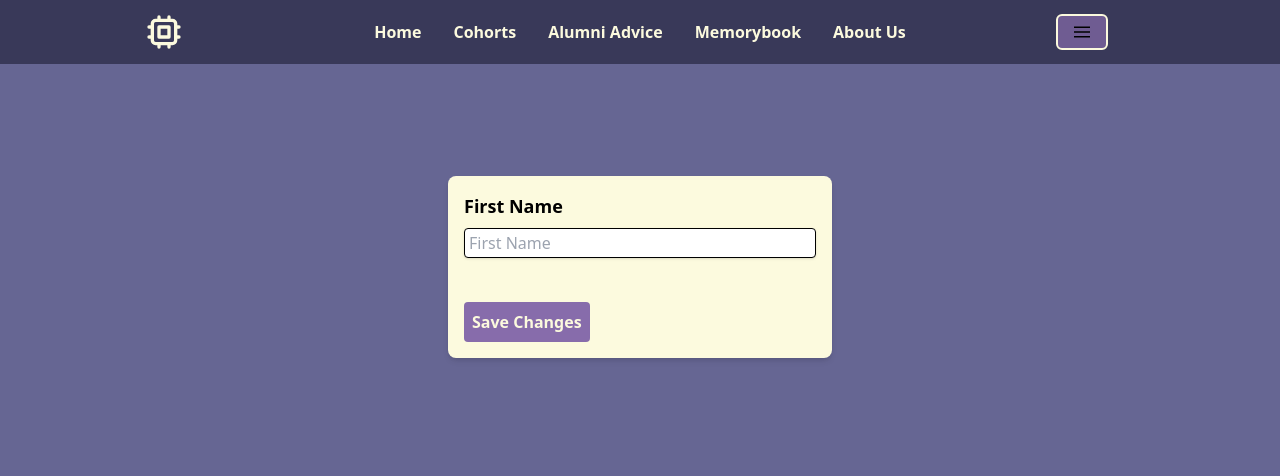
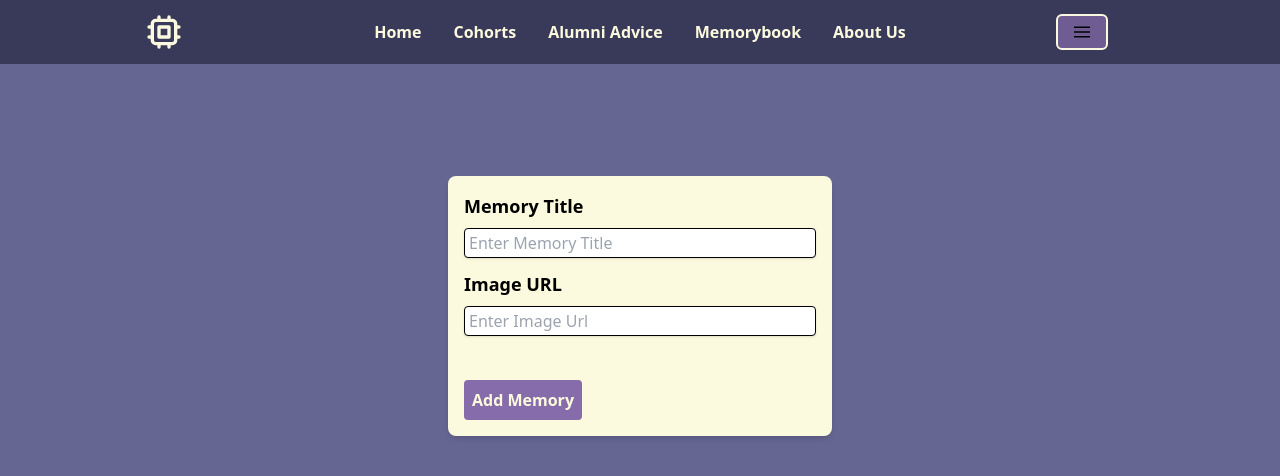
Before and after one commit to alchemy-yearbook-app/front-end, a React app: page /memorybook/create in a window 1280 px wide. Shown: the top 476 px of the page. Built offline with nearby package versions, Linux system fonts and the light colour scheme; no server answers.

Commit message:
added input for image URL

```diff
--- a/src/components/MemoryForm/MemoryForm.jsx
+++ b/src/components/MemoryForm/MemoryForm.jsx
@@ -10,17 +10,22 @@ export default function MemoryForm() {
               <form className="bg-white shadow-md py-4 px-4 max-h-10.4 max-w-sm rounded-lg m-auto">
                 <legend className="font-bold "></legend>
                 <section>
-                  <label
-                    className="block font-bold mb-2 text-lg"
-                    htmlFor="email"
-                  >
-                    First Name
+                  <label className="block font-bold mb-2 text-lg">
+                    Memory Title
                   </label>
                   <input
                     className="shadow appearance-none border rounded w-full py-1 px-1 mb-3 leading-tight focus:outline-none focus:shadow-outline"
-                    id="firstName"
-                    name="FirstName"
-                    placeholder="First Name"
+                    placeholder="Enter Memory Title"
+                  />
+                </section>
+
+                <section>
+                  <label className="block font-bold mb-2 text-lg">
+                    Image URL
+                  </label>
+                  <input
+                    className="shadow appearance-none border rounded w-full py-1 px-1 mb-3 leading-tight focus:outline-none focus:shadow-outline"
+                    placeholder="Enter Image Url"
                   />
                 </section>
 
@@ -28,7 +33,7 @@ export default function MemoryForm() {
                   type="submit"
                   className="bg-purple text-white hover:bg-darkerpurple py-0.3 font-bold rounded focus:outline-none focus:shadow-outline p-2 mt-8"
                 >
-                  Save Changes
+                  Add Memory
                 </button>
               </form>
             </div>
```
